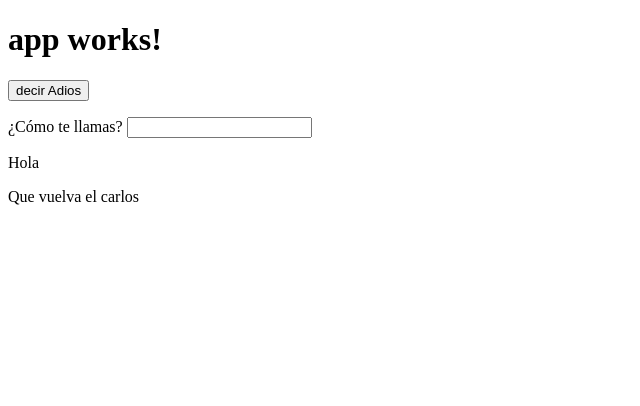
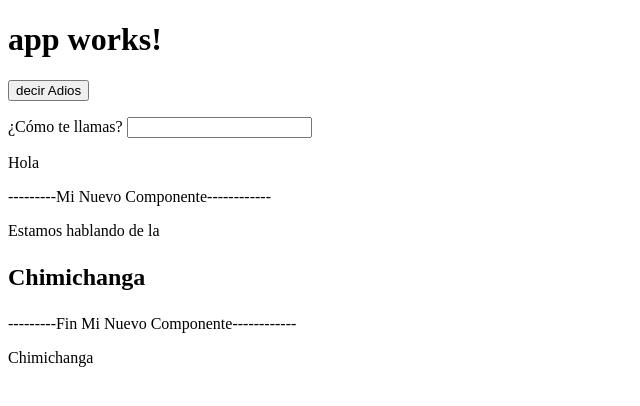
Before and after one commit to davidgk/angular2Example, an Angular app: page / in a window 1280 px wide. Shown: the top 406 px of the page, without its empty margins (0-640 px from the left). Built offline with nearby package versions, Linux system fonts and the light colour scheme.

Commit message:
Componentes en angular
	Se crea el componente Cata, se realiza la reutilizacion del componente desde otro componente

```diff
--- a/src/app/app.component.html
+++ b/src/app/app.component.html
@@ -15,3 +15,4 @@
 </p>
 
 <mi-nuevo-componente></mi-nuevo-componente>
+<cata></cata>
--- a/src/app/app.module.ts
+++ b/src/app/app.module.ts
@@ -5,11 +5,13 @@ import { HttpModule } from '@angular/http';
 
 import { AppComponent } from './app.component';
 import { MiNuevoComponenteComponent } from './mi-nuevo-componente/mi-nuevo-componente.component';
+import { CataComponent } from './cata/cata.component';
 
 @NgModule({
   declarations: [
     AppComponent,
     MiNuevoComponenteComponent,
+    CataComponent,
   ],
   imports: [
     BrowserModule,
--- /dev/null
+++ b/src/app/cata/cata.component.html
@@ -0,0 +1,3 @@
+<p>
+  {{valor}}
+</p>
--- /dev/null
+++ b/src/app/cata/cata.component.ts
@@ -0,0 +1,17 @@
+import { Component, OnInit } from '@angular/core';
+
+@Component({
+  selector: 'cata',
+  templateUrl: './cata.component.html',
+  styleUrls: ['./cata.component.css']
+})
+export class CataComponent implements OnInit {
+
+  valor="Chimichanga";
+
+  constructor() { }
+
+  ngOnInit() {
+  }
+
+}
--- a/src/app/mi-nuevo-componente/mi-nuevo-componente.component.html
+++ b/src/app/mi-nuevo-componente/mi-nuevo-componente.component.html
@@ -1,3 +1,9 @@
 <p>
-  {{valor}}
+  {{valorIni}}
 </p>
+
+  Estamos hablando de la <h2> <cata></cata> </h2>
+
+<p>
+  {{valorFin}}
+</p>
--- a/src/app/mi-nuevo-componente/mi-nuevo-componente.component.ts
+++ b/src/app/mi-nuevo-componente/mi-nuevo-componente.component.ts
@@ -1,12 +1,15 @@
 import { Component, OnInit } from '@angular/core';
+import { CataComponent } from '../cata/cata.component';
 
 @Component({
   selector: 'mi-nuevo-componente',
   templateUrl: './mi-nuevo-componente.component.html',
-  styleUrls: ['./mi-nuevo-componente.component.css']
+  styleUrls: ['./mi-nuevo-componente.component.css'],
+  entryComponents:[CataComponent]
 })
 export class MiNuevoComponenteComponent implements OnInit {
-  valor="Que vuelva el carlos";
+  valorIni="---------Mi Nuevo Componente------------";
+  valorFin="---------Fin Mi Nuevo Componente------------";
   constructor() { }
 
   ngOnInit() {
```
Also changed, not shown: src/app/cata/cata.component.css (added), 1 other file (tests, documents, lock files or other folders).
